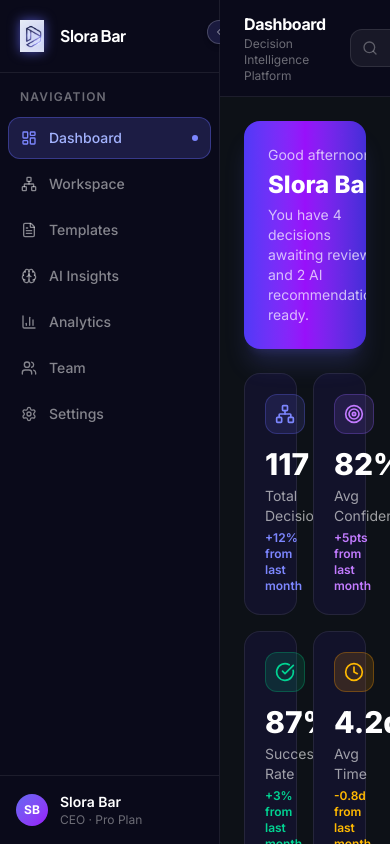
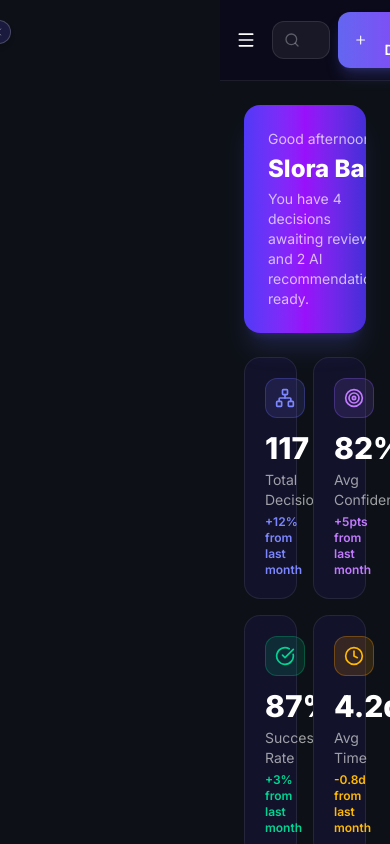
Before and after one commit to Slora123/DecisionOS-Decision-Intelligence-Platform, a React (Vite) app: page / in a window 390 px wide. Both pictures are taken after a click on the button "Sign In". Built offline with nearby package versions, Linux system fonts and the light colour scheme.

Commit message:
fix: implement responsive mobile sidebar drawer and hamburger menu

```diff
--- a/src/components/Navbar.tsx
+++ b/src/components/Navbar.tsx
@@ -1,7 +1,7 @@
 import { useState } from 'react';
 import { useAppStore } from '../store/useAppStore';
 import { motion, AnimatePresence } from 'framer-motion';
-import { Search, Sun, Moon, Bell, Keyboard, Plus, X } from 'lucide-react';
+import { Search, Sun, Moon, Bell, Keyboard, Plus, X, Menu } from 'lucide-react';
 import clsx from 'clsx';
 
 interface NavbarProps {
@@ -9,7 +9,7 @@ interface NavbarProps {
 }
 
 export default function Navbar({ onShowShortcuts }: NavbarProps) {
-  const { darkMode, toggleDarkMode, searchQuery, setSearchQuery, notifications, clearNotifications, currentPage, setCurrentPage } = useAppStore();
+  const { darkMode, toggleDarkMode, searchQuery, setSearchQuery, notifications, clearNotifications, currentPage, setCurrentPage, toggleMobileMenu } = useAppStore();
   const [showNotif, setShowNotif] = useState(false);
 
   const unread = notifications.filter((n) => !n.read).length;
@@ -26,9 +26,16 @@ export default function Navbar({ onShowShortcuts }: NavbarProps) {
   const typeColor = { info: 'bg-indigo-500', success: 'bg-emerald-500', warning: 'bg-amber-500' };
 
   return (
-    <header className={clsx('flex items-center gap-4 px-6 py-3 border-b shrink-0 transition-colors duration-300 z-20', bg, border)}>
+    <header className={clsx('flex items-center gap-2 md:gap-4 px-4 md:px-6 py-3 border-b shrink-0 transition-colors duration-300 z-20', bg, border)}>
+      <button
+        onClick={toggleMobileMenu}
+        className={clsx('md:hidden p-2 -ml-2 rounded-xl transition-colors', darkMode ? 'hover:bg-white/10 text-white' : 'hover:bg-gray-100 text-gray-800')}
+      >
+        <Menu className="w-5 h-5" />
+      </button>
+
       {/* Page title */}
-      <div className="mr-2">
+      <div className="mr-2 hidden sm:block">
         <h1 className="text-base font-bold tracking-tight">{titles[currentPage] || 'DecisionOS'}</h1>
         <p className={clsx('text-xs', darkMode ? 'text-white/40' : 'text-gray-400')}>
           {currentPage === 'workspace' ? '6 active decisions' : 'Decision Intelligence Platform'}
--- a/src/components/Sidebar.tsx
+++ b/src/components/Sidebar.tsx
@@ -18,7 +18,7 @@ const NAV_ITEMS = [
 ];
 
 export default function Sidebar() {
-  const { currentPage, setCurrentPage, sidebarCollapsed, toggleSidebar, darkMode } = useAppStore();
+  const { currentPage, setCurrentPage, sidebarCollapsed, toggleSidebar, darkMode, mobileMenuOpen, setMobileMenuOpen } = useAppStore();
 
   const bg = darkMode
     ? 'bg-[#0a0a1a] border-white/8'
@@ -32,11 +32,30 @@ export default function Sidebar() {
     : 'text-gray-500 hover:text-gray-800 hover:bg-gray-50';
 
   return (
-    <motion.aside
-      animate={{ width: sidebarCollapsed ? 64 : 220 }}
-      transition={{ duration: 0.3, ease: [0.22, 1, 0.36, 1] }}
-      className={clsx('flex flex-col border-r shrink-0 relative overflow-visible transition-colors duration-300', bg)}
-    >
+    <>
+      {/* Mobile overlay */}
+      <AnimatePresence>
+        {mobileMenuOpen && (
+          <motion.div
+            initial={{ opacity: 0 }}
+            animate={{ opacity: 1 }}
+            exit={{ opacity: 0 }}
+            onClick={() => setMobileMenuOpen(false)}
+            className="fixed inset-0 bg-black/50 z-40 md:hidden"
+          />
+        )}
+      </AnimatePresence>
+
+      <motion.aside
+        animate={{ width: sidebarCollapsed ? 64 : 220 }}
+        transition={{ duration: 0.3, ease: [0.22, 1, 0.36, 1] }}
+        className={clsx(
+          'flex flex-col border-r shrink-0 relative overflow-visible transition-colors duration-300 z-50 h-full',
+          'fixed md:relative top-0 left-0 transition-transform duration-300',
+          mobileMenuOpen ? 'translate-x-0' : '-translate-x-full md:translate-x-0',
+          bg
+        )}
+      >
       {/* Logo */}
       <div className="flex items-center gap-3 px-4 py-5 border-b border-current/8">
         <img
@@ -132,5 +151,6 @@ export default function Sidebar() {
         {sidebarCollapsed ? <ChevronRight className="w-3 h-3" /> : <ChevronLeft className="w-3 h-3" />}
       </button>
     </motion.aside>
+    </>
   );
 }
--- a/src/store/useAppStore.ts
+++ b/src/store/useAppStore.ts
@@ -11,6 +11,10 @@ interface AppState {
 
   sidebarCollapsed: boolean;
   toggleSidebar: () => void;
+
+  mobileMenuOpen: boolean;
+  toggleMobileMenu: () => void;
+  setMobileMenuOpen: (open: boolean) => void;
 
   decisions: DecisionCard[];
   addDecision: (d: DecisionCard) => void;
@@ -62,6 +66,10 @@ export const useAppStore = create<AppState>((set) => ({
   sidebarCollapsed: false,
   toggleSidebar: () => set((s) => ({ sidebarCollapsed: !s.sidebarCollapsed })),
 
+  mobileMenuOpen: false,
+  toggleMobileMenu: () => set((s) => ({ mobileMenuOpen: !s.mobileMenuOpen })),
+  setMobileMenuOpen: (open) => set({ mobileMenuOpen: open }),
+
   decisions: mockDecisions,
   addDecision: (d) => set((s) => ({ decisions: [...s.decisions, d] })),
   updateDecision: (id, updates) =>
```
